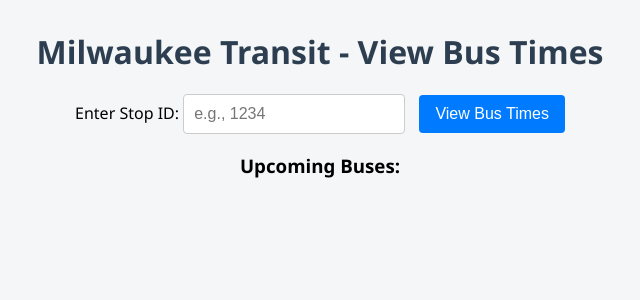
After one commit to bencrosby1/stop-b, a Django app: page /bus-times/ in a window 1280 px wide. The commit adds this page. Shown: the top 300 px of the page, without its empty margins (320-960 px from the left). Run offline with Django 5.2, Linux system fonts and the light colour scheme; parts of the project's set-up code (start-up, migrations or seed data) failed here and were passed over.

Commit message:
view bus times

```diff
--- /dev/null
+++ b/stopBApp/static/bus_times/style.css
@@ -0,0 +1,63 @@
+body {
+    font-family: 'Segoe UI', Tahoma, Geneva, Verdana, sans-serif;
+    background-color: #f4f6f8;
+    margin: 0;
+    padding: 0;
+    text-align: center;
+}
+
+h1 {
+    margin-top: 30px;
+    color: #2c3e50;
+}
+
+.container {
+    max-width: 700px;
+    margin: auto;
+    padding: 20px;
+}
+
+input[type="text"] {
+    padding: 10px;
+    width: 200px;
+    font-size: 16px;
+    border: 1px solid #ccc;
+    border-radius: 4px;
+}
+
+button {
+    padding: 10px 16px;
+    font-size: 16px;
+    background-color: #007bff;
+    color: white;
+    border: none;
+    border-radius: 4px;
+    cursor: pointer;
+    margin-left: 10px;
+}
+
+button:hover {
+    background-color: #0056b3;
+}
+
+table {
+    width: 100%;
+    margin-top: 25px;
+    border-collapse: collapse;
+    background-color: white;
+    box-shadow: 0 0 10px rgba(0,0,0,0.1);
+}
+
+th, td {
+    padding: 12px;
+    border-bottom: 1px solid #ddd;
+}
+
+th {
+    background-color: #007bff;
+    color: white;
+}
+
+tr:hover {
+    background-color: #f1f1f1;
+}
--- a/stopBApp/templates/account.html
+++ b/stopBApp/templates/account.html
@@ -14,7 +14,7 @@
             <div class="logo">Stop B</div>
             <nav>
                 <ul class="nav-links">
-                    <li><a href="#">View Bus Times</a></li>
+                    <li><a href="{% url 'bus-times-page' %}">View Bus Times</a></li>
                     <li><a href="#">Find Bus Nearby</a></li>
                     <li><a href="#">Map of Bus Locations</a></li>
                     <li><a href="{% url 'home' %}">Home</a></li>
--- /dev/null
+++ b/stopBApp/templates/bus_times.html
@@ -0,0 +1,55 @@
+<!DOCTYPE html>
+<html>
+<head>
+    <title>View Bus Times</title>
+     {% load static %}
+    <link rel="stylesheet" type="text/css" href="{% static 'bus_times/style.css' %}">
+</head>
+<body>
+    <h1>Milwaukee Transit - View Bus Times</h1>
+
+    <label for="stop-id">Enter Stop ID:</label>
+    <input type="text" id="stop-id" placeholder="e.g., 1234">
+    <button onclick="fetchBusTimes()">View Bus Times</button>
+
+    <h3>Upcoming Buses:</h3>
+    <ul id="bus-times"></ul>
+
+    <script>
+        function fetchBusTimes() {
+            let stopId = document.getElementById("stop-id").value;
+            if (!stopId) {
+                alert("Please enter a valid Stop ID.");
+                return;
+            }
+
+            fetch(`/bus-times/${stopId}/`)
+                .then(response => response.json())
+                .then(data => {
+                    let busList = document.getElementById("bus-times");
+                    busList.innerHTML = ""; // Clear old results
+
+                    if (data.error) {
+                        busList.innerHTML = `<li>Error: ${data.error}</li>`;
+                        return;
+                    }
+
+                    if (data.length === 0) {
+                        busList.innerHTML = "<li>No upcoming buses found at this stop.</li>";
+                        return;
+                    }
+
+                    data.forEach(bus => {
+                        let li = document.createElement("li");
+                        li.textContent = `Route ${bus.route_short_name} - Arrival: ${bus.arrival_time}`;
+                        busList.appendChild(li);
+                    });
+                })
+                .catch(error => {
+                    console.error("Error fetching bus times:", error);
+                    document.getElementById("bus-times").innerHTML = "<li>Error loading data.</li>";
+                });
+        }
+    </script>
+</body>
+</html>
--- a/stopBApp/templates/home.html
+++ b/stopBApp/templates/home.html
@@ -14,7 +14,7 @@
             <div class="logo">Stop B</div>
             <nav>
                 <ul class="nav-links">
-                    <li><a href="#">View Bus Times</a></li>
+                    <li><a href="{% url 'bus-times-page' %}">View Bus Times</a></li>
                     <li><a href="{% url 'stopnearby' %}">Find Bus Nearby</a></li>
                     <li><a href="#">Map of Bus Locations</a></li>
                     {% if user.is_authenticated %}
--- a/stopBApp/templates/login.html
+++ b/stopBApp/templates/login.html
@@ -14,7 +14,7 @@
             <div class="logo">Stop B</div>
             <nav>
                 <ul class="nav-links">
-                    <li><a href="#">View Bus Times</a></li>
+                    <li><a href="{% url 'bus-times-page' %}">View Bus Times</a></li>
                     <li><a href="#">Find Bus Nearby</a></li>
                     <li><a href="#">Map of Bus Locations</a></li>
                     <li><a href="{% url 'home' %}">Home</a></li>
--- a/stopBApp/templates/register.html
+++ b/stopBApp/templates/register.html
@@ -14,7 +14,7 @@
             <div class="logo">Stop B</div>
             <nav>
                 <ul class="nav-links">
-                    <li><a href="#">View Bus Times</a></li>
+                    <li><a href="{% url 'bus-times-page' %}">View Bus Times</a></li>
                     <li><a href="#">Find Bus Nearby</a></li>
                     <li><a href="#">Map of Bus Locations</a></li>
                     <li><a href="{% url 'home' %}">Home</a></li>
--- /dev/null
+++ b/stopBApp/views/bus_times_views.py
@@ -0,0 +1,78 @@
+import pandas as pd
+import os
+from datetime import datetime
+from django.shortcuts import render
+from django.http import JsonResponse
+
+
+GTFS_FOLDER = os.path.join(os.path.dirname(__file__), "../../gtfs_data")
+
+calendar_dates_df = pd.read_csv(os.path.join(GTFS_FOLDER, "calendar_dates.txt"))
+
+#load to get bus stop arrival times
+stop_times_df = pd.read_csv(os.path.join(GTFS_FOLDER, "stop_times.txt"))
+#load to get route IDs and their short names
+routes_df = pd.read_csv(os.path.join(GTFS_FOLDER, "routes.txt"))
+
+trips_df = pd.read_csv(os.path.join(GTFS_FOLDER, "trips.txt"))
+
+def bus_times_page(request):
+
+    return render(request, "bus_times.html")
+
+def get_bus_times(request, stop_id):
+    try:
+        # convert stop_id from string to integer
+        stop_id = int(stop_id)
+
+        today = datetime.today().strftime("%Y%m%d")
+
+        #  service_ids that are active today
+        active_services = calendar_dates_df[
+            (calendar_dates_df["date"] == int(today)) &
+            (calendar_dates_df["exception_type"] == 1)
+        ]["service_id"].tolist()
+
+        # Filter trips.txt to only include trips with a service_id that's active today
+        valid_trips = trips_df[trips_df["service_id"].isin(active_services)]
+
+        # Filter stop_times.txt for rows where stop_id matches the one the user entered
+        stop_times = stop_times_df[stop_times_df["stop_id"] == stop_id][["trip_id", "arrival_time"]]
+
+        # get route_id info for each trip
+        stop_times = stop_times.merge(valid_trips[["trip_id", "route_id"]], on="trip_id")
+
+
+        stop_times = stop_times.merge(routes_df[["route_id", "route_short_name"]], on="route_id")
+
+        # keep only route name and arrival time remove duplicates
+        stop_times = stop_times[["route_short_name", "arrival_time"]].drop_duplicates()
+
+        #helper function to convert "24:xx:xx" or higher to "00:xx:xx" format for python
+        def normalize_time(t):
+            h, m, s = map(int, t.split(":"))
+            h = h % 24
+            return f"{h:02}:{m:02}:{s:02}"
+
+
+        stop_times["arrival_time"] = stop_times["arrival_time"].apply(normalize_time)
+
+        stop_times["arrival_time"] = pd.to_datetime(stop_times["arrival_time"], format="%H:%M:%S")
+
+        # current time and filter out any arrivals that have already passed, no old arrivals
+        now = datetime.now().time()
+        stop_times = stop_times[stop_times["arrival_time"].dt.time > now]
+
+        # remaining arrival times into 12-hour format with AM/PM
+        stop_times["arrival_time"] = stop_times["arrival_time"].dt.strftime("%I:%M %p")
+
+        # sort by arrival time and take the first 20 upcoming buses
+        stop_times = stop_times.sort_values("arrival_time")
+        bus_times = stop_times.head(20).to_dict(orient="records")
+
+
+        return JsonResponse(bus_times, safe=False)
+
+
+    except Exception as e:
+        return JsonResponse({"error": str(e)}, status=500)
--- a/stop_b/urls.py
+++ b/stop_b/urls.py
@@ -19,6 +19,7 @@ from django.contrib.auth import logout
 from django.shortcuts import redirect
 from django.urls import path
 import stopBApp.views as views
+import stopBApp.views.bus_times_views as bus_times_views
 
 def custom_logout(request):
     logout(request)
@@ -36,4 +37,7 @@ urlpatterns = [
     path('account/', views.Account.as_view(), name='account'),
     path('delete/', views.DeleteAccount, name='delete_account'),
     path('edit_password/', views.EditPassword, name='edit_password'),
+
+path('bus-times/', bus_times_views.bus_times_page, name='bus-times-page'),
+    path('bus-times/<str:stop_id>/', bus_times_views.get_bus_times, name='bus-times'),
 ]
```
